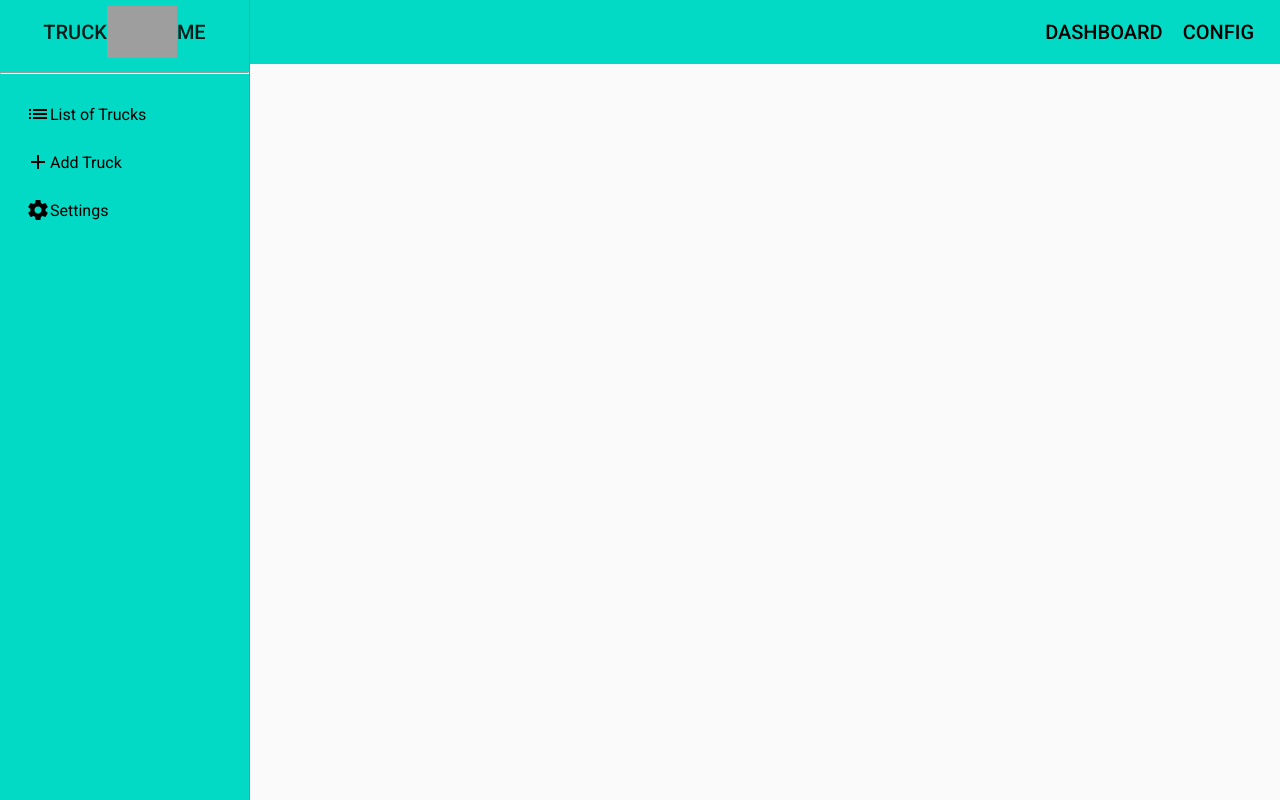
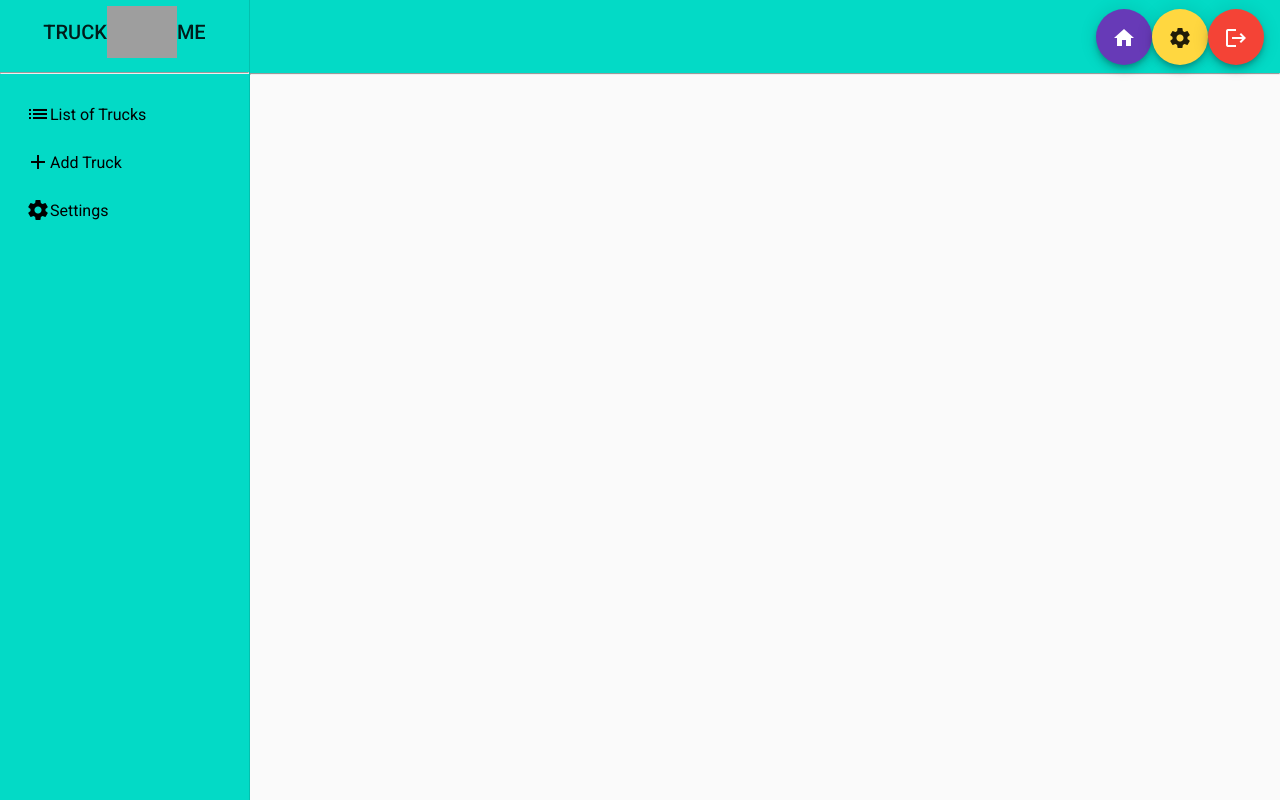
Before and after one commit to KadarH/truckMe-app, an Angular app: page / in a window 1280 px wide. Built offline with nearby package versions, Linux system fonts and the light colour scheme; grey boxes are pictures that could not be loaded.

Commit message:
Add logout to template

```diff
--- a/src/app/app.component.html
+++ b/src/app/app.component.html
@@ -1,2 +1,4 @@
 
-<app-header-nav></app-header-nav>
+<app-main-nav>
+
+</app-main-nav>
--- a/src/app/header-nav/header-nav.component.css
+++ b/src/app/header-nav/header-nav.component.css
@@ -11,6 +11,11 @@
 
 .sidenav-back {
   background: #03dac6;
+}
+
+.sidenav-back-top {
+  background: #03dac6;
+  height: 73px;;
 }
 
 .sidenav-logo {
--- a/src/app/header-nav/header-nav.component.html
+++ b/src/app/header-nav/header-nav.component.html
@@ -14,7 +14,7 @@
     </mat-nav-list>
   </mat-sidenav>
   <mat-sidenav-content>
-    <mat-toolbar class="sidenav-back">
+    <mat-toolbar class="sidenav-back-top">
       <button
         type="button"
         aria-label="Toggle sidenav"
@@ -24,9 +24,11 @@
         <mat-icon aria-label="Side nav toggle icon">menu</mat-icon>
       </button>
       <span class="spacer"></span>
-      <a href="#">DASHBOARD</a>
-      <a href="#">CONFIG</a>
+      <button mat-fab color="primary" title="Home"><mat-icon>home</mat-icon></button>
+      <button mat-fab color="accent" title="Config"><mat-icon>settings</mat-icon></button>
+      <button mat-fab color="warn" title="Log out"><mat-icon>logout</mat-icon></button>
     </mat-toolbar>
+    <hr style="margin-top: 0;">
     <ng-content></ng-content>
   </mat-sidenav-content>
 </mat-sidenav-container>
--- a/src/app/header-nav/header-nav.component.ts
+++ b/src/app/header-nav/header-nav.component.ts
@@ -4,7 +4,7 @@ import { Observable } from 'rxjs';
 import { map, shareReplay } from 'rxjs/operators';
 
 @Component({
-  selector: 'app-header-nav',
+  selector: 'app-main-nav',
   templateUrl: './header-nav.component.html',
   styleUrls: ['./header-nav.component.css']
 })
```
